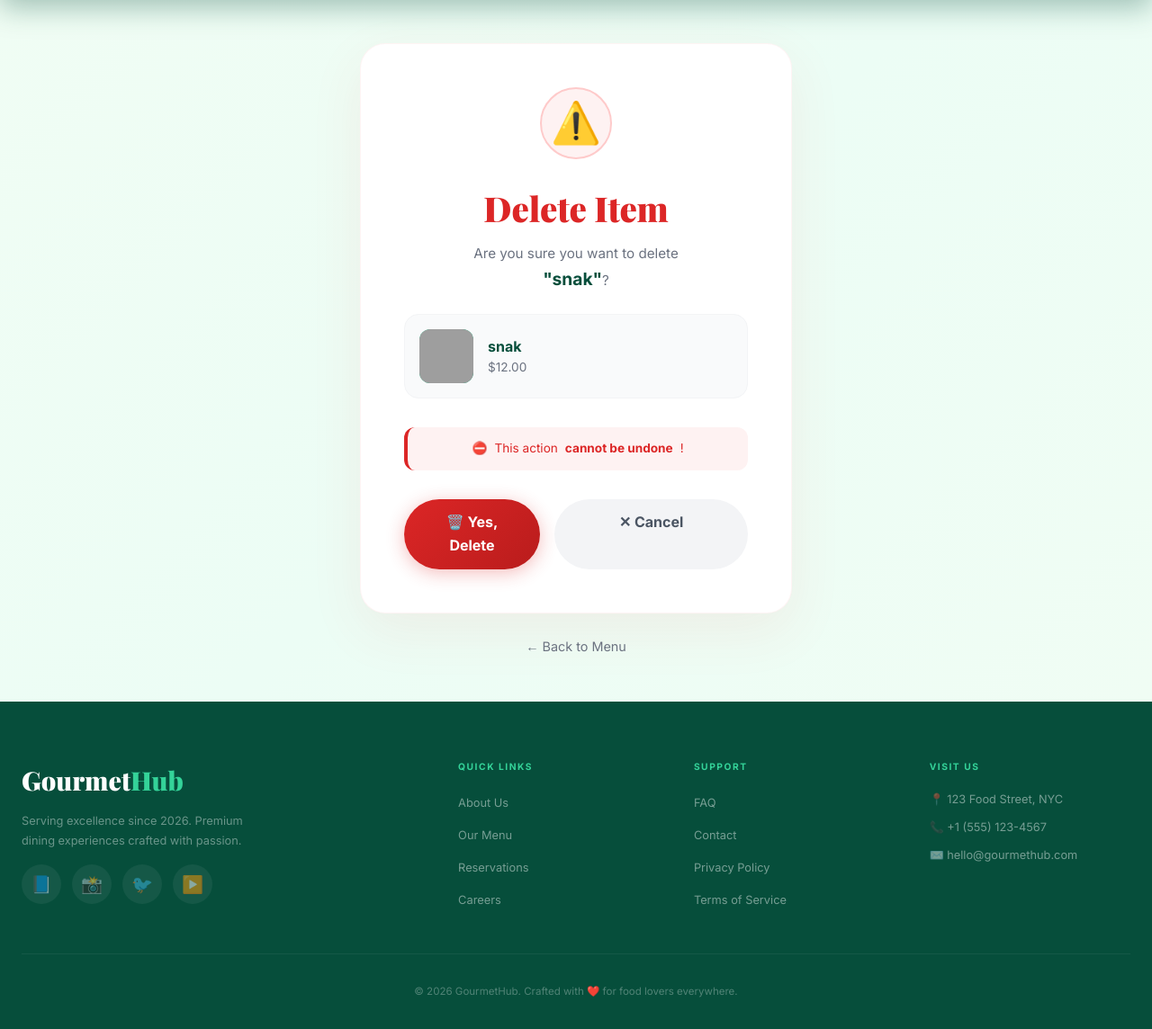
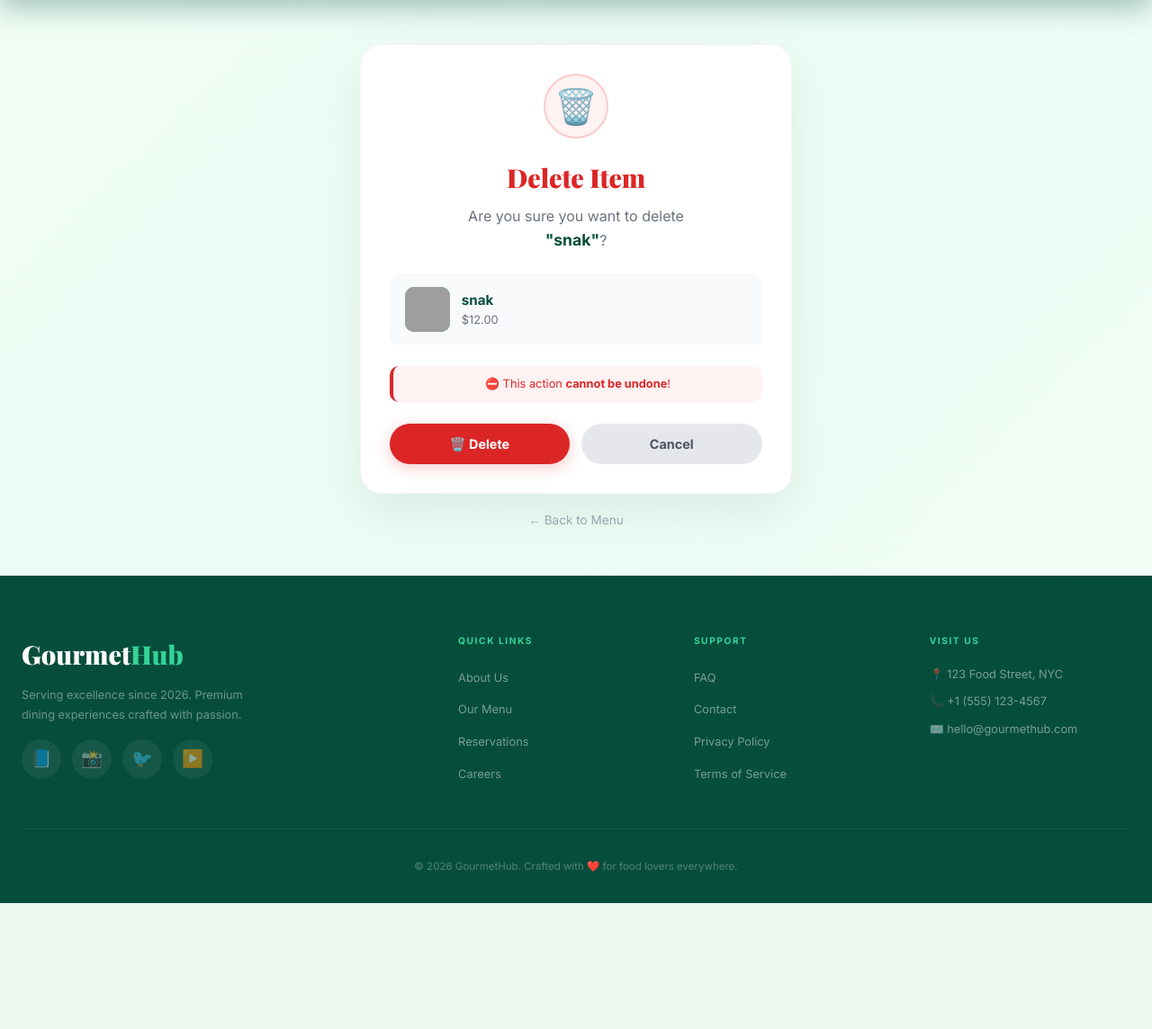
Before and after one commit to MH-coder2009/GourmetHub, a Django app: page /food/delete/2/ in a window 1280 px wide. Shown: the part 80-1224 px from the top of the page at 90% size. After the commit the page ends 1084 px from the top, so only its background shows below. Run offline with Django 5.2, Linux system fonts and the light colour scheme; data comes from the database, SQL or seed files in the repository; grey boxes are pictures that could not be loaded.

Commit message:
Fix delete page buttons layout with grid

```diff
--- a/food/templates/food/item-delete.html
+++ b/food/templates/food/item-delete.html
@@ -5,87 +5,82 @@
 
 {% block content %}
 
-<!-- ============================================================ -->
-<!-- DELETE MODAL - FULL PAGE -->
-<!-- ============================================================ -->
 <section
-    style="min-height: 80vh; display: flex; align-items: center; justify-content: center; padding: clamp(1.5rem, 4vw, 3rem); background: linear-gradient(135deg, #f0fdf4, #ecfdf5, #f0fdf4);">
+    style="min-height: 80vh; display: flex; align-items: center; justify-content: center; padding: clamp(1rem, 3vw, 2rem); background: linear-gradient(135deg, #f0fdf4, #ecfdf5, #f0fdf4);">
 
-    <div style="max-width: 480px; width: 100%; margin: 0 auto;">
+    <div style="max-width: 480px; width: 100%;">
 
-        <!-- ===== DELETE CARD ===== -->
         <div
-            style="background: #ffffff; border-radius: 28px; padding: clamp(2rem, 4vw, 3rem); box-shadow: 0 20px 60px rgba(239, 68, 68, 0.08); border: 1px solid rgba(239, 68, 68, 0.06); text-align: center;">
+            style="background: #ffffff; border-radius: 24px; padding: 2rem; box-shadow: 0 20px 60px rgba(0,0,0,0.08); border: 1px solid #f3f4f6; text-align: center;">
 
-            <!-- ===== ICON ===== -->
+            <!-- Icon -->
             <div
-                style="width: 80px; height: 80px; border-radius: 50%; background: #fef2f2; display: flex; align-items: center; justify-content: center; margin: 0 auto 1.5rem; border: 2px solid #fecaca;">
-                <span style="font-size: 2.8rem;">⚠️</span>
+                style="width: 72px; height: 72px; border-radius: 50%; background: #fef2f2; display: flex; align-items: center; justify-content: center; margin: 0 auto 1.2rem; border: 2px solid #fecaca;">
+                <span style="font-size: 2.4rem;">🗑️</span>
             </div>
 
-            <!-- ===== TITLE ===== -->
+            <!-- Title -->
             <h1
-                style="font-family: 'Playfair Display', serif; font-size: clamp(1.8rem, 3vw, 2.4rem); font-weight: 900; color: #dc2626; margin-bottom: 0.5rem;">
+                style="font-family: 'Playfair Display', serif; font-size: 1.8rem; font-weight: 900; color: #dc2626; margin-bottom: 0.5rem;">
                 Delete Item
             </h1>
 
-            <p style="color: #6b7280; font-size: clamp(0.95rem, 1.1vw, 1.05rem); margin-bottom: 1.5rem;">
+            <p style="color: #6b7280; font-size: 1rem; margin-bottom: 1.5rem;">
                 Are you sure you want to delete <br>
-                <strong style="color: #064e3b; font-size: 1.2rem;">"{{ item.item_name }}"</strong>?
+                <strong style="color: #064e3b; font-size: 1.1rem;">"{{ item.item_name }}"</strong>?
             </p>
 
-            <!-- ===== ITEM PREVIEW ===== -->
+            <!-- Item Preview -->
             <div
-                style="background: #f9fafb; border-radius: 16px; padding: 1rem; margin-bottom: 2rem; display: flex; align-items: center; gap: 1rem; border: 1px solid #f3f4f6; text-align: left;">
+                style="background: #f9fafb; border-radius: 12px; padding: 0.8rem 1rem; margin-bottom: 1.5rem; display: flex; align-items: center; gap: 0.8rem; border: 1px solid #f3f4f6;">
                 <div
-                    style="width: 60px; height: 60px; border-radius: 12px; background: linear-gradient(135deg, #34d399, #059669); flex-shrink: 0; display: flex; align-items: center; justify-content: center; overflow: hidden;">
+                    style="width: 50px; height: 50px; border-radius: 10px; background: linear-gradient(135deg, #34d399, #059669); flex-shrink: 0; display: flex; align-items: center; justify-content: center; overflow: hidden;">
                     {% if item.item_image %}
                     <img src="{{ item.item_image }}" alt="{{ item.item_name }}"
                         style="width: 100%; height: 100%; object-fit: cover;">
                     {% else %}
-                    <span style="font-size: 1.8rem;">🍕</span>
+                    <span style="font-size: 1.5rem;">🍕</span>
                     {% endif %}
                 </div>
-                <div>
-                    <p style="font-weight: 700; color: #064e3b; margin: 0; font-size: 1rem;">{{ item.item_name }}</p>
-                    <p style="color: #6b7280; font-size: 0.85rem; margin: 0;">${{ item.item_price }}</p>
+                <div style="text-align: left;">
+                    <p style="font-weight: 700; color: #064e3b; margin: 0; font-size: 0.95rem;">{{ item.item_name }}</p>
+                    <p style="color: #6b7280; font-size: 0.8rem; margin: 0;">${{ item.item_price }}</p>
                 </div>
             </div>
 
-            <!-- ===== WARNING TEXT ===== -->
+            <!-- Warning -->
             <div
-                style="background: #fef2f2; border-radius: 12px; padding: 0.8rem 1rem; margin-bottom: 2rem; border-left: 4px solid #dc2626;">
-                <p
-                    style="color: #dc2626; font-size: 0.85rem; margin: 0; display: flex; align-items: center; gap: 0.5rem; justify-content: center;">
-                    <span>⛔</span> This action <strong>cannot be undone</strong>!
+                style="background: #fef2f2; border-radius: 10px; padding: 0.6rem 1rem; margin-bottom: 1.5rem; border-left: 4px solid #dc2626;">
+                <p style="color: #dc2626; font-size: 0.8rem; margin: 0;">
+                    ⛔ This action <strong>cannot be undone</strong>!
                 </p>
             </div>
 
             <!-- ===== BUTTONS ===== -->
-            <div style="display: flex; flex-wrap: wrap; gap: 1rem; justify-content: center;">
+            <div
+                style="display: flex; flex-direction: row; gap: 0.8rem; justify-content: center; align-items: center; width: 100%;">
 
-                <!-- Delete Button (Danger) -->
-                <form method="POST" style="display: inline-block; flex: 1; min-width: 140px; margin: 0;">
+                <!-- Delete Button -->
+                <form method="POST" style="display: block; width: 50%; margin: 0;">
                     {% csrf_token %}
                     <button type="submit"
-                        style="width: 100%; background: linear-gradient(135deg, #dc2626, #b91c1c); color: #ffffff; padding: 0.85rem 2rem; border-radius: 50px; font-weight: 700; font-size: 1rem; border: none; cursor: pointer; transition: all 0.3s ease; box-shadow: 0 4px 20px rgba(220, 38, 38, 0.30);">
-                        🗑️ Yes, Delete
+                        style="width: 100%; background: #dc2626; color: #ffffff; padding: 0.7rem 1.5rem; border-radius: 50px; font-weight: 700; font-size: 0.9rem; border: none; cursor: pointer; transition: all 0.3s ease; box-shadow: 0 4px 16px rgba(220, 38, 38, 0.25);">
+                        🗑️ Delete
                     </button>
                 </form>
 
                 <!-- Cancel Button -->
                 <a href="{% url 'food:index' %}"
-                    style="flex: 1; min-width: 140px; background: #f3f4f6; color: #4b5563; padding: 0.85rem 2rem; border-radius: 50px; font-weight: 700; font-size: 1rem; text-decoration: none; text-align: center; transition: all 0.3s ease; display: inline-block; border: none; cursor: pointer;">
-                    ✕ Cancel
+                    style="display: block; width: 50%; background: #e5e7eb; color: #4b5563; padding: 0.7rem 1.5rem; border-radius: 50px; font-weight: 700; font-size: 0.9rem; text-decoration: none; text-align: center; transition: all 0.3s ease; border: none; cursor: pointer;">
+                    Cancel
                 </a>
             </div>
 
         </div>
 
-        <!-- ===== BACK LINK ===== -->
-        <div style="text-align: center; margin-top: 1.5rem;">
-            <a href="{% url 'food:index' %}"
-                style="color: #6b7280; font-size: 0.9rem; text-decoration: none; transition: color 0.3s ease;">
+        <!-- Back Link -->
+        <div style="text-align: center; margin-top: 1rem;">
+            <a href="{% url 'food:index' %}" style="color: #9ca3af; font-size: 0.85rem; text-decoration: none;">
                 ← Back to Menu
             </a>
         </div>
@@ -94,9 +89,6 @@
 
 </section>
 
-<!-- ============================================================ -->
-<!-- JAVASCRIPT FOR CONFIRMATION -->
-<!-- ============================================================ -->
 <script>
     document.querySelector('form').addEventListener('submit', function (e) {
         const confirmed = confirm('⚠️ Are you sure you want to delete "{{ item.item_name }}" permanently?');
```
